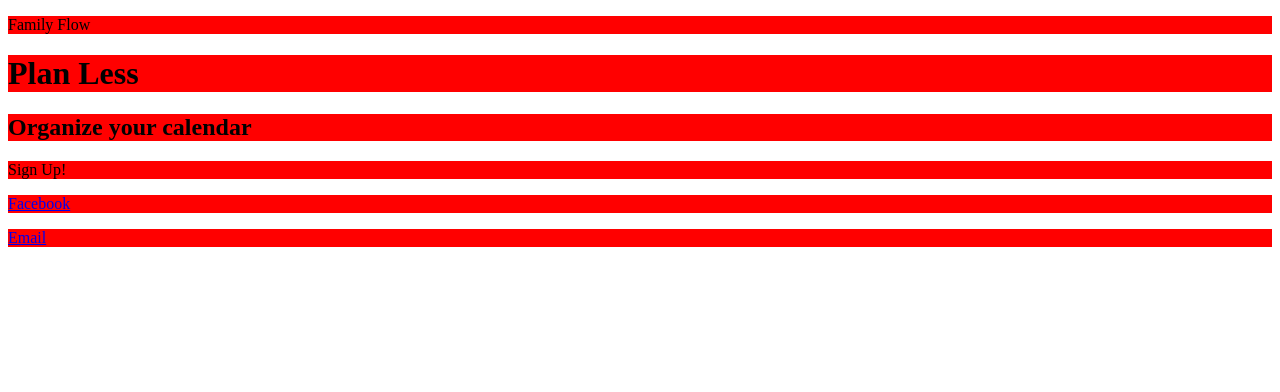
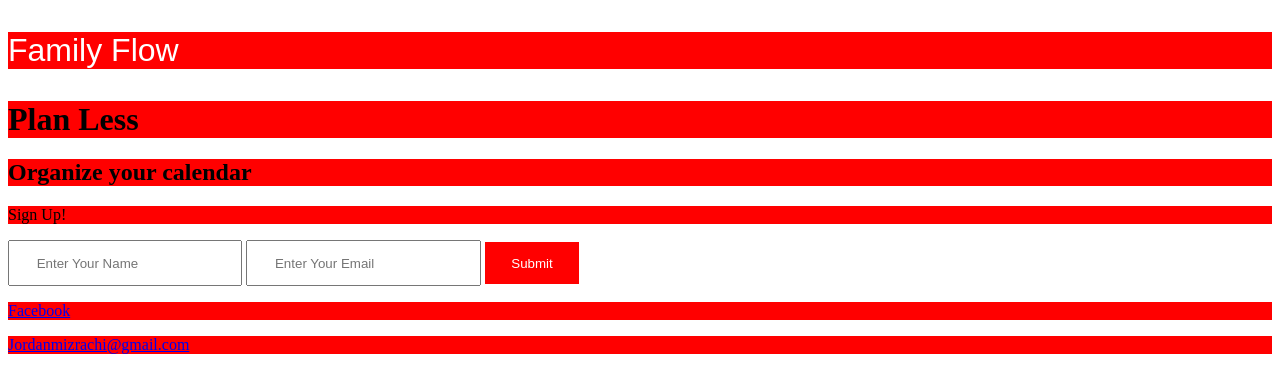
Before and after one commit to jhumbrac/Jmizrachi.github.io, a plain HTML site: page familyflow/index.html in a window 1280 px wide. Drawn offline with Linux system fonts and the light colour scheme.

Commit message:
Added Forms and Style

```diff
--- a/familyflow/index.html
+++ b/familyflow/index.html
@@ -6,6 +6,9 @@
 
 	<!-- desired user behavior
 	showcase the app  -->
+
+<!-- Finish all images by unit 4  -->
+
 
 <!DOCTYPE html>
 <head>
@@ -16,12 +19,17 @@
 </head>
 <body>
 
-	<p>Family Flow</p>
+	<p class="logo">Family Flow</p>
 	<h1>Plan Less</h1>
 	<h2>Organize your calendar</h2>
 	<p>Sign Up!</p>
+	<form >
+		<input type="text" placeholder="Enter Your Name">
+		<input type="text" placeholder="Enter Your Email">
+		<input type="submit">
+	</form>
 	<!-- Facebook API FIX-->
-	<p><a href="https://www.facebook.com/pages/Family-Flow/1667966700112981?ref=aymt_homepage_panel">Facebook</a></p>
-	<p><a href="Jordanmizrachi@gmail.com">Email</a></p>
+	<p><a href="https://www.facebook.com/Family-Flow-1667966700112981/?ref=aymt_homepage_panel">Facebook</a></p>
+	<p><a href="mailto:Jordanmizrachi@gmail.com">Jordanmizrachi@gmail.com</a></p>
 </body>
 </html>
--- a/familyflow/style.css
+++ b/familyflow/style.css
@@ -3,3 +3,23 @@ h1,h2,p{
 	center:;
 
 }
+input[type="submit"]{
+	background-color:red;
+	border:none;
+	color:#fff;
+	padding:1em 2em;
+}
+input[type="text"]{
+	padding:1em 2em;
+	color:#aaa;
+}
+input[type="text"]:focus{
+	outline:none;
+	box-shadow:1px 1px 3px rgba(0,0,0,.25);
+}
+.logo {
+	font-size:2em;
+	font-family:sans-serif;
+	color:#fff;
+}
+/*square brackets are role selectors*/
```
